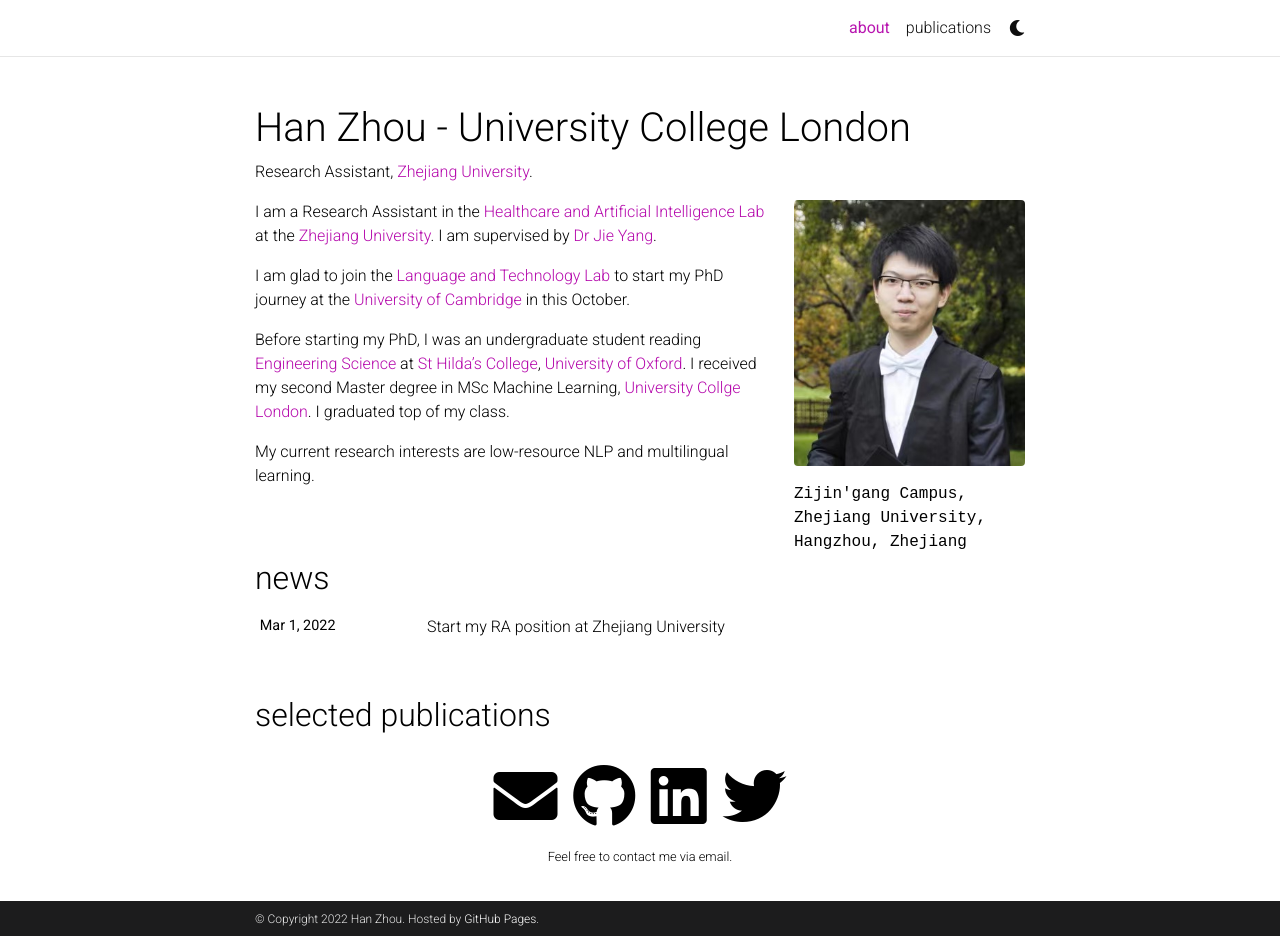
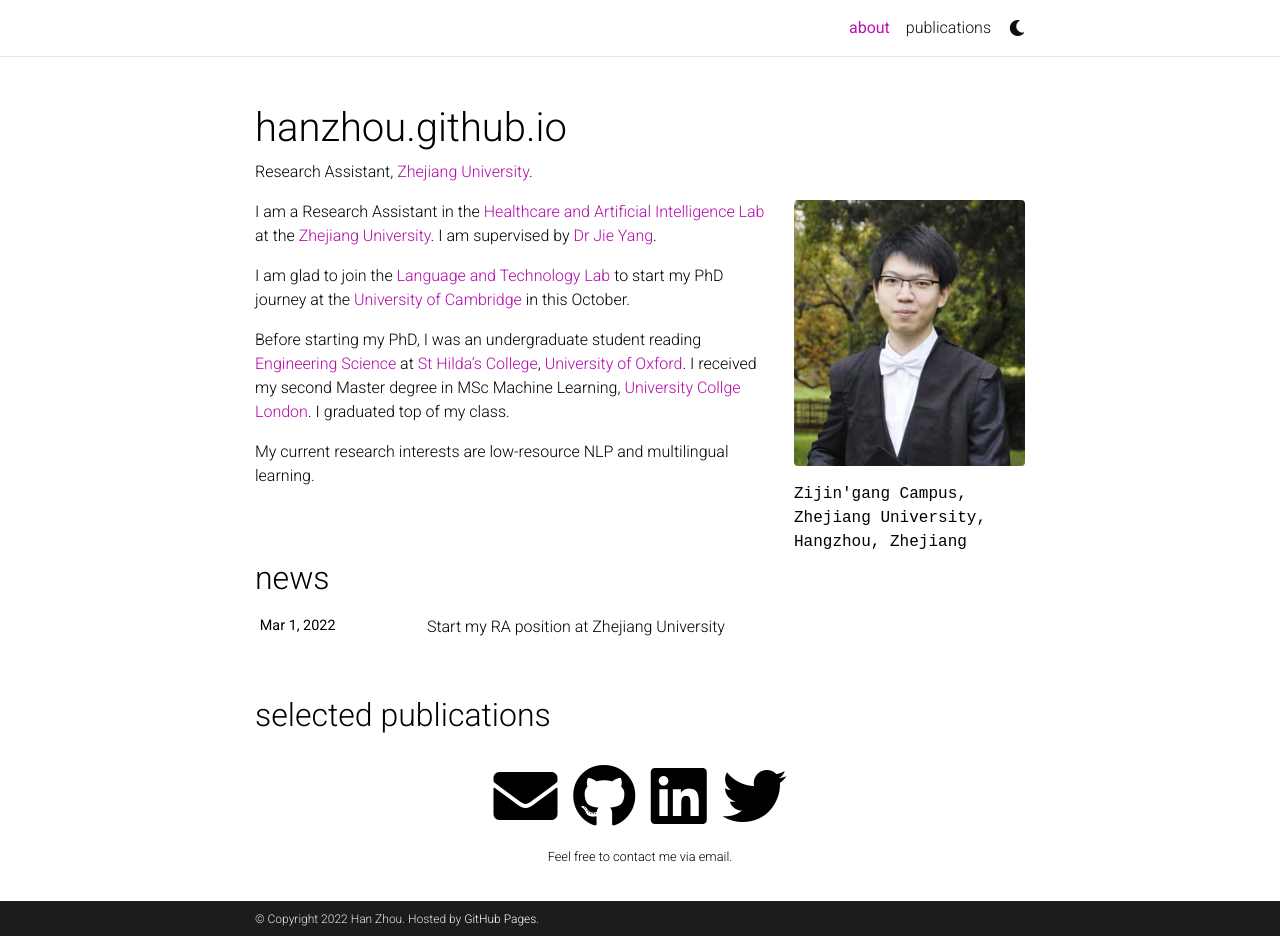
Before and after one commit to hanzhou032/hanzhou.github.io, a Jekyll site: the page built from _pages/about.md, in a window 1280 px wide and 936 px high. Built offline with Jekyll 4.4.1, drawn with Linux system fonts in a browser that asks for light colours; full-size pictures stand in for the smaller copies a plugin makes; comment, search, counter and statistics services are not loaded; a style sheet for code colours, icons or effects is not loaded.

```diff
--- a/_config.yml
+++ b/_config.yml
@@ -2,7 +2,7 @@
 # Site settings
 # -----------------------------------------------------------------------------
 
-title: Han Zhou - University College London # the website title (if blank, full name will be used instead)
+title: # the website title (if blank, full name will be used instead)
 first_name: Han
 middle_name:
 last_name: Zhou
```
